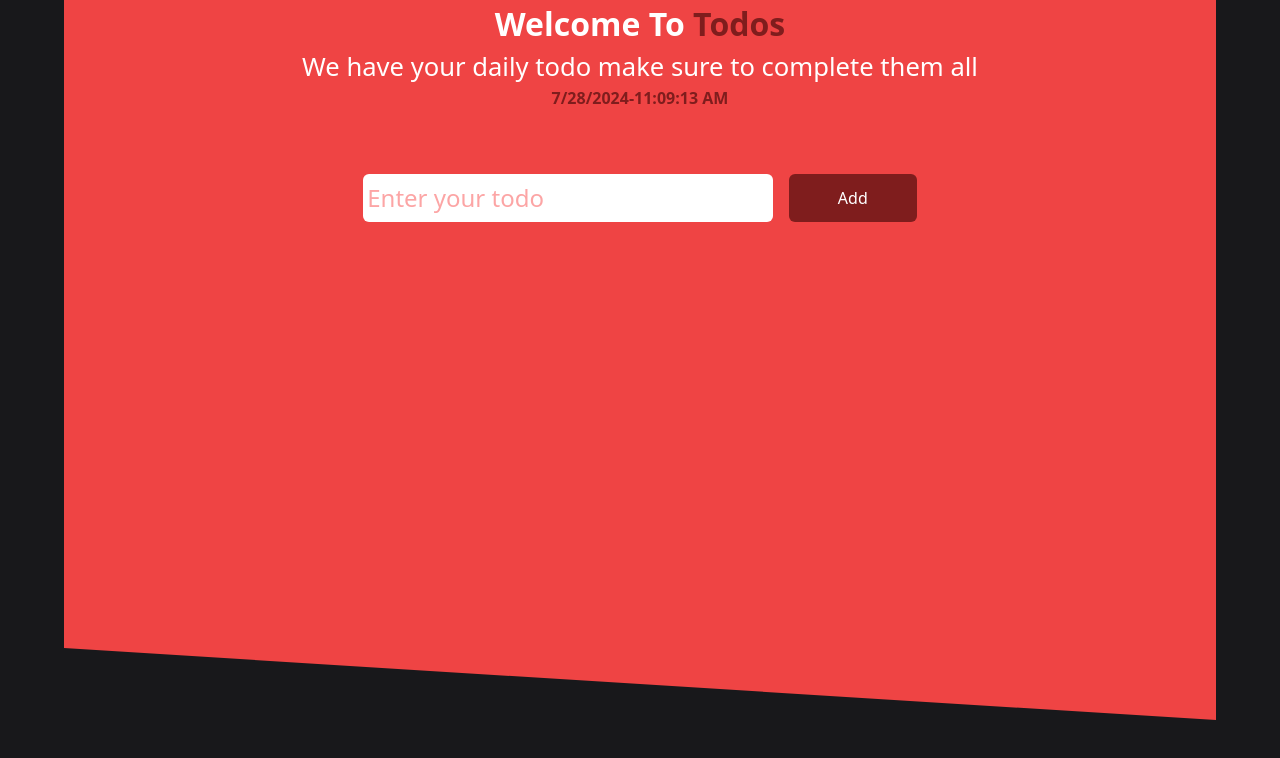
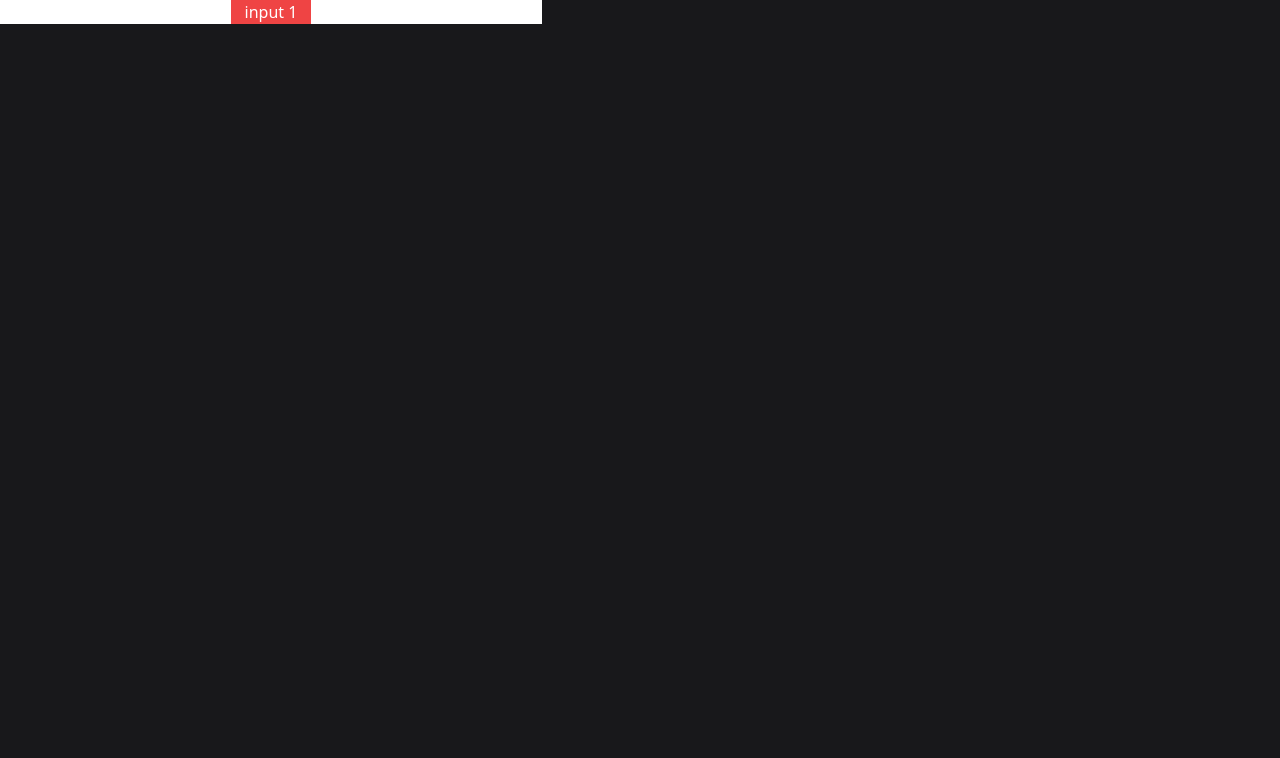
Before and after one commit to ManishDevlikar/daily-react, a React (Vite) app: page / in a window 1280 px wide. Shown: the top 758 px of the page. Built offline with nearby package versions, Linux system fonts and the light colour scheme.

Commit message:
add useRef

```diff
--- /dev/null
+++ b/src/Components/useRef/UseRefEx.jsx
@@ -0,0 +1,15 @@
+import { useRef } from "react"
+
+export const UseRefEx = ()=>{
+    const inputRef = useRef(null)
+    function handleInput(){
+        inputRef?.current.focus();
+    }
+    return (
+        <>
+            <input type="text" ref={inputRef}/>
+            <button className="bg-red-500 w-[5rem] text-white"  onClick={handleInput}>input 1</button>
+            <input type="text"/>
+        </>
+    )
+}
--- a/src/main.jsx
+++ b/src/main.jsx
@@ -7,6 +7,7 @@ import BG from './Components/BGChanger/BG.jsx'
 import Carousel from './Components/carouselslider/Carousel.jsx'
 import Lifting from './Components/LiftingStateUp/Lifting.jsx'
 import Todo from './Components/Todo/Todo.jsx'
+import { UseRefEx } from './Components/useRef/UseRefEx.jsx'
 
 ReactDOM.createRoot(document.getElementById('root')).render(
   <React.StrictMode>
@@ -15,6 +16,7 @@ ReactDOM.createRoot(document.getElementById('root')).render(
     {/* <BG/> */}
     {/* <Carousel/> */}
     {/* <Lifting/> */}
-    <Todo/>
+    {/* <Todo/> */}
+    <UseRefEx/>
   </React.StrictMode>,
 )
```
Also changed, not shown: src/Components/Todo/DateC.jsx (+5 -5 lines), notes/optimized.txt (added).
